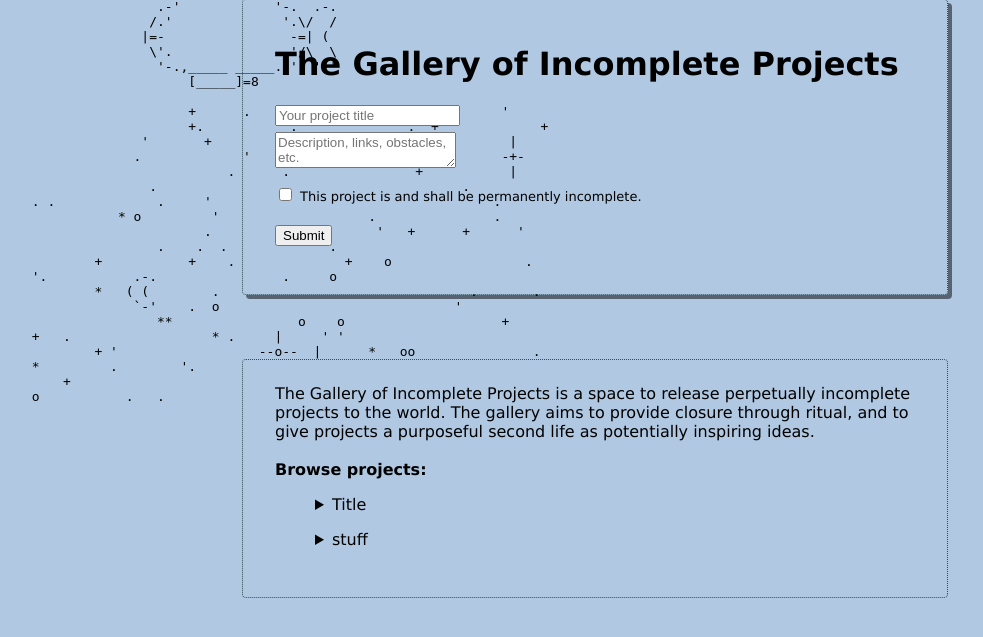
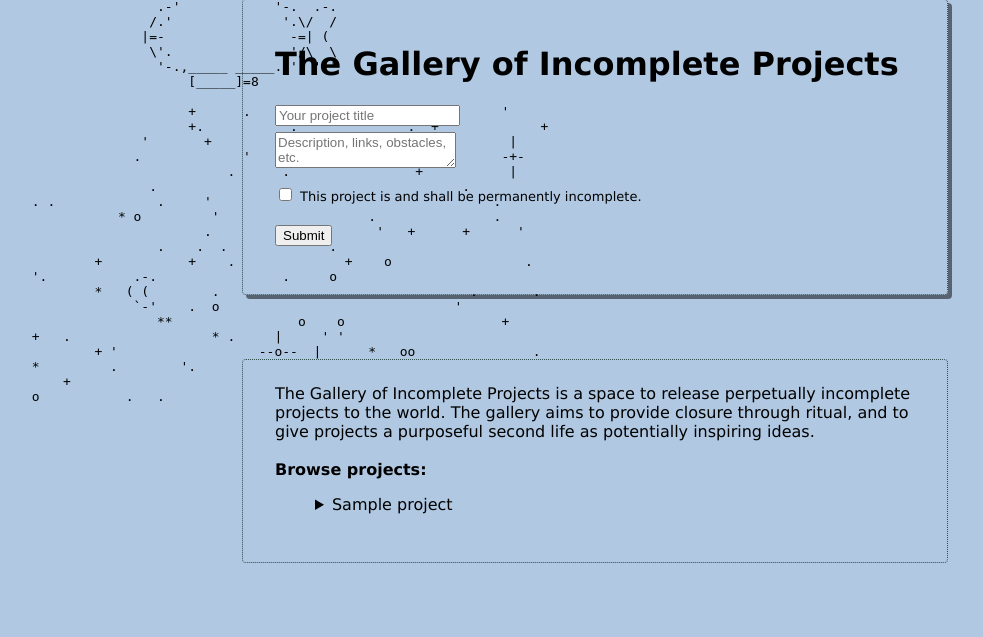
Before and after one commit to catlin735/incomplete-projects-gallery, a Flask app: page / in a window 1280 px wide. Shown: the part 77-714 px from the top of the page, without its empty margins (45-1028 px from the left). Run offline with Flask 3, Linux system fonts and the light colour scheme; tables that the repository leaves empty hold one stand-in row (values such as "Sample post").

Commit message:
display table values

```diff
--- a/app.py
+++ b/app.py
@@ -1,10 +1,29 @@
-import sqlite3
-from flask import Flask,render_template,request
+from flask import Flask,render_template,redirect,request
+from flask_sqlalchemy import SQLAlchemy
 
 
 app = Flask(__name__)
+app.config['SQLALCHEMY_DATABASE_URI'] =\
+        'sqlite:///projects.sqlite'
 
+db = SQLAlchemy(app)
+class Project(db.Model):
+    id = db.Column(db.Integer, primary_key=True)
+    title = db.Column(db.String(1000), nullable=False)
+    description = db.Column(db.Text)
 
 @app.route('/')
 def index():
-    return render_template('index.html')
+    projects = Project.query.all()
+    return render_template('index.html',projects=projects)
+
+@app.route('/submit/', methods=('GET', 'POST'))
+def submit():
+    if request.method == 'POST':
+        title = request.form['title']
+        description = request.form['description']
+        project = Project(title=title,
+                          description=description)
+        db.session.add(project)
+        db.session.commit()
+    return redirect('/')
--- a/templates/index.html
+++ b/templates/index.html
@@ -11,7 +11,7 @@
                 <h1>The Gallery of Incomplete Projects</h1>
                 <input type="text" name="title" id="title" placeholder="Your project title" required>
                 <br>
-                <textarea placeholder="Description, links, obstacles, etc." required></textarea>
+                <textarea name="description" placeholder="Description, links, obstacles, etc." required></textarea>
                 <br>
                 <input type="checkbox" id="checkbox" name="checkbox" value="incomplete" required>
                 <label for="checkbox" style="font-size:small"> This project is and shall be permanently incomplete.</label>
@@ -65,16 +65,13 @@ The gallery aims to provide closure through ritual, and to give projects a purpo
 <strong>Browse projects:</strong>
 
 <ul>
-    <details><summary>Title</summary>
-       <p> Stuff stuff stuff <p>
-        </details>
-
-        <details><summary>stuff</summary>
-            <p>  Stuff stuff stuff <p>
-            </details>
+    {% for p in projects %}
+    <details><summary>{{p.title}}</summary>
+        <p>{{p.description}}<p>
+         </details>
 </ul>
 
-
+{% endfor %}
 
 
 </div>
```
